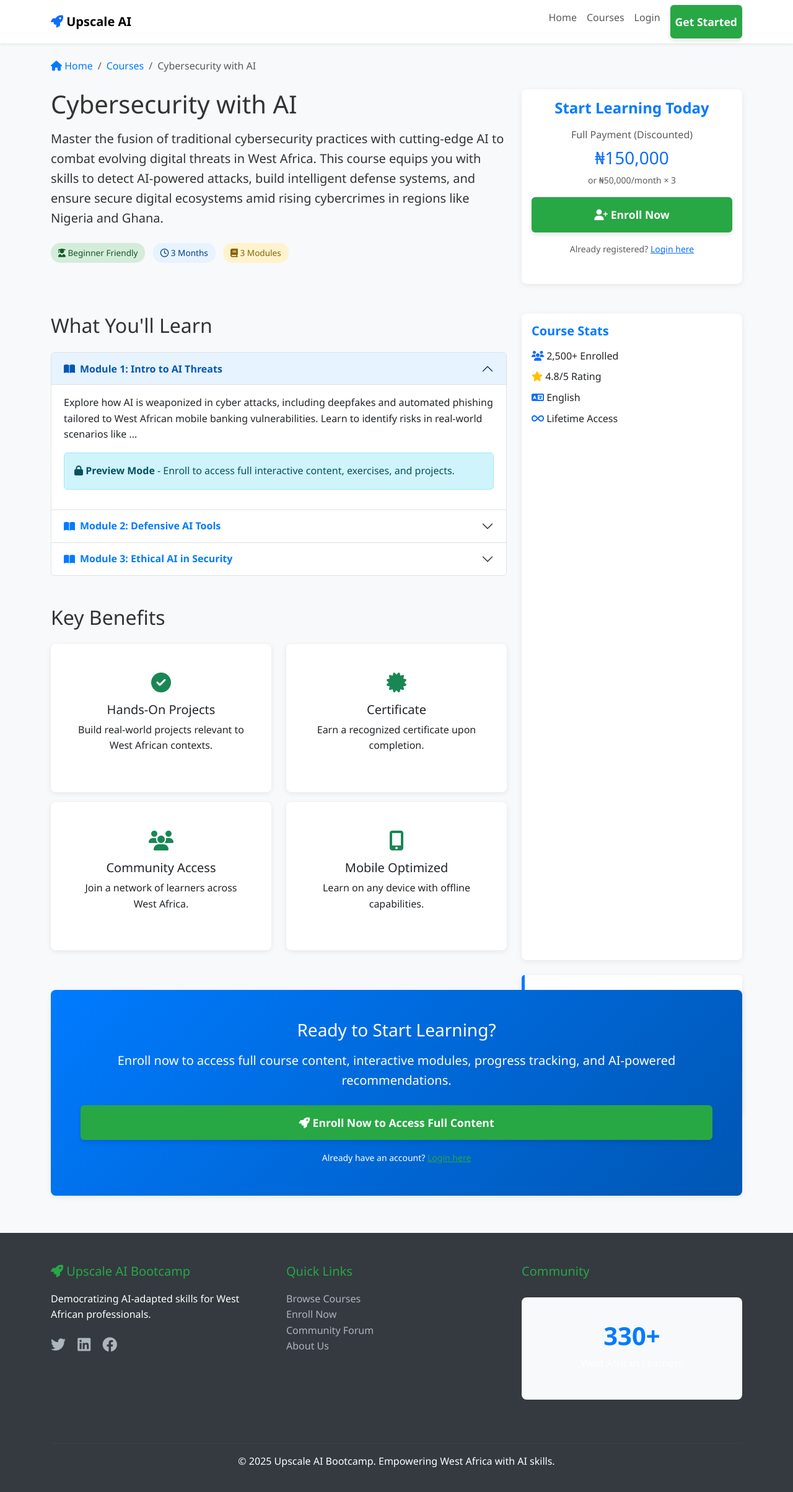
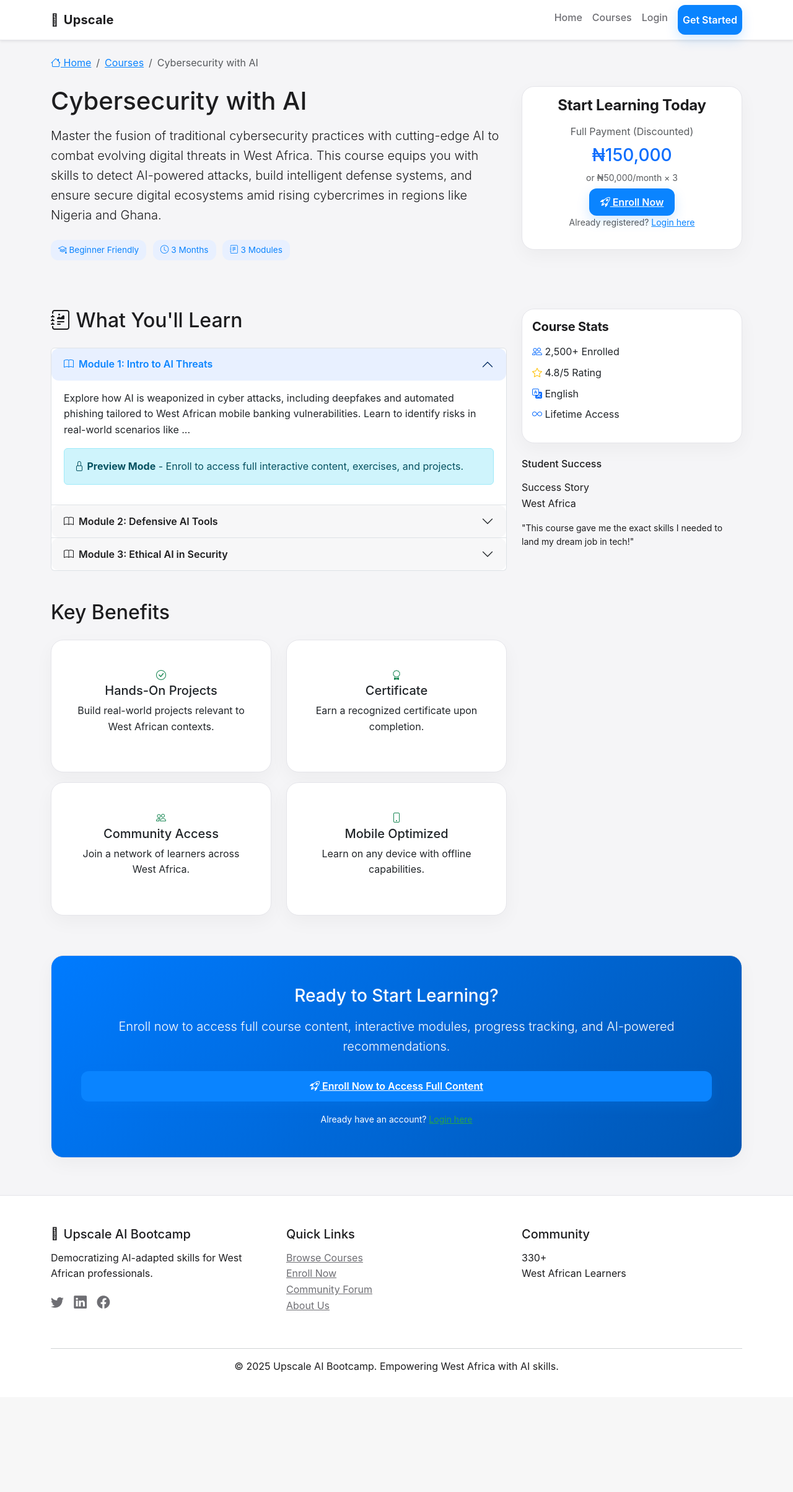
Before and after one commit to ndmx/upscale, a Flask app: page /course/1 in a window 1280 px wide. Shown: the whole page at 62% size. After the commit the page ends 2214 px from the top, so only its background shows below. Run offline with Flask 3, Linux system fonts and the light colour scheme; tables that the repository leaves empty hold one stand-in row (values such as "Sample post").

Commit message:
Restyle UI with Apple-inspired design
- Adopt SF-style icon set via Bootstrap Icons and Apple-like typography
- Update global palette to light, clean Apple aesthetic
- Redesign navbar, buttons, cards, stats, tags, and hero
- Refresh homepage CTA for questionnaire with new styling
- Restyle questionnaire + results pages with new icons and spacing
- Update dashboard, courses, course detail pages to match design system
- Simplify footer and social icons to match Apple look

```diff
--- a/static/css/custom.css
+++ b/static/css/custom.css
@@ -1,156 +1,142 @@
-/* Upscale AI Bootcamp - Custom Styles */
-/* Core Design Rules Implementation */
-
-/* Base Styles - Simplicity Rule */
-body {
-    font-family: 'Segoe UI', Tahoma, Geneva, Verdana, sans-serif;
-    background: #f8f9fa;
-    color: #333;
-    line-height: 1.6;
+/* Apple-inspired UI — light mode only */
+:root {
+    --bg: #f5f5f7;
+    --card: #ffffff;
+    --text: #1d1d1f;
+    --muted: #6e6e73;
+    --border: #e5e5ea;
+    --accent: #0a84ff;
+    --accent-soft: #e8f0ff;
+    --shadow: 0 12px 30px rgba(0, 0, 0, 0.08);
+    --radius: 16px;
+    --radius-lg: 20px;
 }
 
-/* Bold Engagement Rule - Hero Section */
+body {
+    font-family: "SF Pro Display", "SF Pro Text", -apple-system, BlinkMacSystemFont, "Inter", "Segoe UI", sans-serif;
+    background: var(--bg);
+    color: var(--text);
+    line-height: 1.6;
+    -webkit-font-smoothing: antialiased;
+}
+
+a {
+    color: var(--accent);
+}
+
+/* Navbar */
+.apple-nav {
+    border-bottom: 1px solid var(--border);
+    box-shadow: 0 8px 20px rgba(0,0,0,0.06);
+    backdrop-filter: blur(12px);
+}
+
+.logo-mark {
+    font-size: 1.2rem;
+    color: var(--text);
+}
+
+.navbar-brand {
+    color: var(--text) !important;
+    letter-spacing: 0.2px;
+}
+
+.nav-link {
+    color: var(--muted) !important;
+    font-weight: 500;
+    transition: color 0.2s ease;
+}
+
+.nav-link:hover, .nav-link:focus {
+    color: var(--text) !important;
+}
+
+/* Buttons */
+.btn,
+.cta-btn {
+    border-radius: 12px;
+    padding: 12px 18px;
+    font-weight: 600;
+    border: none;
+    box-shadow: 0 8px 20px rgba(10, 132, 255, 0.18);
+    transition: transform 0.15s ease, box-shadow 0.2s ease, background 0.2s ease;
+}
+
+.btn:hover,
+.cta-btn:hover {
+    transform: translateY(-1px);
+    box-shadow: 0 12px 26px rgba(10, 132, 255, 0.28);
+}
+
+.apple-primary {
+    background: var(--accent);
+    color: #fff !important;
+}
+
+.btn-outline-primary {
+    border: 1px solid var(--border);
+    color: var(--text);
+    background: #fff;
+    box-shadow: none;
+}
+
+.btn-outline-primary:hover {
+    border-color: var(--accent);
+    color: var(--accent);
+    box-shadow: 0 8px 20px rgba(10, 132, 255, 0.12);
+}
+
+/* Hero */
 .hero {
-    background: linear-gradient(135deg, #007bff 0%, #0056b3 100%);
-    color: white;
+    background: radial-gradient(circle at top left, rgba(10, 132, 255, 0.15), transparent 45%), #f7f8fa;
+    color: var(--text);
     padding: 80px 0 60px;
     text-align: center;
     margin-bottom: 40px;
+    border-bottom: 1px solid var(--border);
 }
 
 .hero h1 {
-    font-size: 2.8rem;
-    font-weight: bold;
-    margin-bottom: 20px;
-    text-shadow: 2px 2px 4px rgba(0,0,0,0.2);
+    font-size: 2.6rem;
+    font-weight: 700;
+    letter-spacing: -0.02em;
+    margin-bottom: 16px;
 }
 
 .hero p {
-    font-size: 1.3rem;
+    font-size: 1.2rem;
+    color: var(--muted);
     margin-bottom: 30px;
-    opacity: 0.95;
 }
 
-/* CTA Buttons - Bold Engagement */
-.cta-btn {
-    background: #28a745;
-    color: white;
-    padding: 14px 32px;
-    border-radius: 6px;
-    font-weight: bold;
-    font-size: 1.1rem;
-    border: none;
-    text-decoration: none;
-    display: inline-block;
-    transition: all 0.3s ease;
-    box-shadow: 0 4px 6px rgba(0,0,0,0.1);
-}
-
-.cta-btn:hover {
-    background: #218838;
-    transform: translateY(-2px);
-    box-shadow: 0 6px 12px rgba(0,0,0,0.15);
-    color: white;
-    text-decoration: none;
-}
-
-.cta-btn-secondary {
-    background: #17a2b8;
-}
-
-.cta-btn-secondary:hover {
-    background: #138496;
-}
-
-/* Interactivity Rule - Card Hover Effects */
+/* Cards */
 .card {
-    border: none;
-    border-radius: 8px;
-    box-shadow: 0 2px 8px rgba(0,0,0,0.08);
-    transition: all 0.3s ease;
-    height: 100%;
+    border: 1px solid var(--border);
+    border-radius: var(--radius-lg);
+    box-shadow: 0 10px 30px rgba(0,0,0,0.04);
+    transition: transform 0.2s ease, box-shadow 0.2s ease;
+    background: var(--card);
 }
 
 .card:hover {
-    transform: translateY(-5px);
-    box-shadow: 0 8px 20px rgba(0,0,0,0.15);
+    transform: translateY(-2px);
+    box-shadow: var(--shadow);
 }
 
 .card-title {
-    color: #007bff;
-    font-weight: 600;
+    color: var(--text);
+    font-weight: 700;
+    letter-spacing: -0.01em;
 }
 
-/* Social Proof Rule - Testimonials */
-.testimonials-section {
-    background: white;
-    padding: 60px 0;
-    margin: 40px 0;
-}
-
-.testimonial {
-    background: white;
-    border-left: 5px solid #007bff;
-    padding: 25px;
-    margin: 20px 0;
-    border-radius: 5px;
-    box-shadow: 0 2px 8px rgba(0,0,0,0.08);
-}
-
-.testimonial-img {
-    width: 60px;
-    height: 60px;
-    border-radius: 50%;
-    object-fit: cover;
-    margin-right: 15px;
-    border: 3px solid #007bff;
-}
-
-.testimonial-quote {
-    font-style: italic;
-    font-size: 1.1rem;
-    margin-bottom: 10px;
-    color: #555;
-}
-
-.testimonial-author {
-    font-weight: bold;
-    color: #007bff;
-}
-
-.testimonial-location {
-    color: #666;
-    font-size: 0.9rem;
-}
-
-/* Benefits Section */
-.benefits-section {
-    padding: 60px 0;
-}
-
-.benefit-card {
-    text-align: center;
-    padding: 30px 20px;
-}
-
-.benefit-icon {
-    font-size: 3rem;
-    color: #007bff;
-    margin-bottom: 20px;
-}
-
-.benefit-card h3 {
-    color: #333;
-    font-weight: 600;
-    margin-bottom: 15px;
-}
-
-/* Stats Section */
+/* Stats */
 .stats-section {
-    background: #007bff;
-    color: white;
-    padding: 50px 0;
-    margin: 40px 0;
+    background: #ffffff;
+    border: 1px solid var(--border);
+    border-radius: var(--radius-lg);
+    padding: 40px 0;
+    margin: 40px auto;
+    box-shadow: 0 12px 30px rgba(0,0,0,0.05);
 }
 
 .stat-item {
@@ -158,242 +144,154 @@
 }
 
 .stat-number {
-    font-size: 3rem;
-    font-weight: bold;
-    display: block;
+    font-size: 2.4rem;
+    font-weight: 700;
+    color: var(--text);
 }
 
 .stat-label {
-    font-size: 1.1rem;
-    opacity: 0.9;
+    color: var(--muted);
 }
 
-/* Course Cards */
-.course-card {
-    margin-bottom: 30px;
+/* Benefit cards */
+.benefit-card {
+    text-align: center;
+    padding: 28px 18px;
+    border-radius: var(--radius-lg);
 }
 
+.benefit-icon {
+    font-size: 2.4rem;
+    color: var(--accent);
+    margin-bottom: 14px;
+}
+
+/* Tags */
 .course-tag {
     display: inline-block;
-    padding: 5px 12px;
-    border-radius: 15px;
+    padding: 6px 12px;
+    border-radius: 12px;
     font-size: 0.85rem;
-    margin-right: 8px;
-    margin-bottom: 10px;
+    background: var(--accent-soft);
+    color: var(--accent);
+    margin-right: 6px;
+    margin-bottom: 6px;
 }
 
-.tag-beginner {
-    background: #d4edda;
-    color: #155724;
+.tag-beginner, .tag-intermediate, .tag-duration {
+    background: var(--accent-soft);
+    color: var(--accent);
 }
 
-.tag-intermediate {
-    background: #fff3cd;
-    color: #856404;
-}
-
-.tag-duration {
-    background: #e7f3ff;
-    color: #004085;
-}
-
-/* Search Bar */
-.search-bar {
-    margin-bottom: 40px;
-}
-
+/* Search */
 .search-bar input {
-    border-radius: 25px;
-    padding: 12px 24px;
-    border: 2px solid #e0e0e0;
-    font-size: 1rem;
+    border-radius: 14px;
+    border: 1px solid var(--border);
+    padding: 12px 16px;
+    background: #fff;
+    box-shadow: inset 0 1px 2px rgba(0,0,0,0.04);
 }
 
 .search-bar input:focus {
-    border-color: #007bff;
-    box-shadow: 0 0 0 0.2rem rgba(0,123,255,.25);
+    border-color: var(--accent);
+    box-shadow: 0 0 0 4px rgba(10,132,255,0.15);
 }
 
-/* Sticky CTA */
-.sticky-cta {
-    position: fixed;
-    bottom: 20px;
-    right: 20px;
-    z-index: 1000;
-    box-shadow: 0 4px 12px rgba(0,0,0,0.2);
-}
-
-/* Accordion Customization */
+/* Accordion */
 .accordion-button {
+    border-radius: 12px !important;
+    background: #f7f7f8;
     font-weight: 600;
-    color: #007bff;
+    color: var(--text);
 }
 
 .accordion-button:not(.collapsed) {
-    background-color: #e7f3ff;
-    color: #0056b3;
+    color: var(--accent);
+    background: var(--accent-soft);
+    box-shadow: none;
 }
 
-/* Progress Bars */
+/* Progress */
 .progress {
-    height: 25px;
-    border-radius: 15px;
+    height: 14px;
+    border-radius: 999px;
+    background: #ececed;
 }
 
 .progress-bar {
-    background: linear-gradient(90deg, #28a745 0%, #20c997 100%);
-    font-weight: bold;
-}
-
-/* Badge Styles */
-.badge-achievement {
-    background: #ffc107;
-    color: #000;
-    padding: 8px 15px;
-    border-radius: 20px;
-    font-size: 0.9rem;
-    margin-right: 10px;
-}
-
-/* Community Section */
-.community-stats {
-    background: #f8f9fa;
-    padding: 30px;
-    border-radius: 8px;
-    text-align: center;
-    margin: 30px 0;
-}
-
-.community-number {
-    font-size: 2.5rem;
-    font-weight: bold;
-    color: #007bff;
-}
-
-/* Partners Section */
-.partners-section {
-    padding: 40px 0;
-    background: white;
-}
-
-.partner-logo {
-    max-width: 120px;
-    height: auto;
-    filter: grayscale(100%);
-    opacity: 0.6;
-    transition: all 0.3s ease;
-}
-
-.partner-logo:hover {
-    filter: grayscale(0%);
-    opacity: 1;
+    background: linear-gradient(90deg, var(--accent) 0%, #4ea2ff 100%);
+    border-radius: 999px;
 }
 
 /* Footer */
 footer {
-    background: #343a40;
-    color: white;
+    background: #ffffff;
+    border-top: 1px solid var(--border);
+    color: var(--text);
     padding: 50px 0 20px;
     margin-top: 60px;
 }
 
 footer h5 {
-    color: #28a745;
-    margin-bottom: 20px;
+    color: var(--text);
+    margin-bottom: 14px;
 }
 
 footer a {
-    color: #adb5bd;
-    text-decoration: none;
-    transition: color 0.3s ease;
+    color: var(--muted);
 }
 
 footer a:hover {
-    color: #28a745;
+    color: var(--text);
 }
 
 .social-icons a {
-    font-size: 1.5rem;
-    margin-right: 15px;
+    font-size: 1.3rem;
+    margin-right: 12px;
+    color: var(--muted);
 }
 
-/* Mobile Responsiveness - Accessibility Rule */
-@media (max-width: 768px) {
-    .hero h1 {
-        font-size: 2rem;
-    }
-
-    .hero p {
-        font-size: 1.1rem;
-    }
-
-    .cta-btn {
-        padding: 12px 24px;
-        font-size: 1rem;
-        display: block;
-        margin: 10px 0;
-    }
-
-    .stat-number {
-        font-size: 2rem;
-    }
-
-    .sticky-cta {
-        bottom: 10px;
-        right: 10px;
-        left: 10px;
-        text-align: center;
-    }
-
-    .testimonial-img {
-        width: 50px;
-        height: 50px;
-    }
+.social-icons a:hover {
+    color: var(--text);
 }
 
-/* Breadcrumb Styling */
-.breadcrumb {
-    background: transparent;
-    padding: 0;
-    margin-bottom: 20px;
+/* Questionnaire */
+.question-card {
+    border-radius: var(--radius-lg);
 }
 
-.breadcrumb-item a {
-    color: #007bff;
-    text-decoration: none;
-}
-
-/* Loading States */
-.loading-skeleton {
-    animation: pulse 1.5s ease-in-out infinite;
-}
-
-@keyframes pulse {
-    0%, 100% { opacity: 1; }
-    50% { opacity: 0.5; }
-}
-
-/* Accessibility - High Contrast for Readability */
-.high-contrast {
-    color: #000;
+.option-item {
+    border: 1px solid var(--border);
     background: #fff;
 }
 
-/* Touch-Friendly Buttons */
-button, .btn, a.btn {
-    min-height: 44px;
-    min-width: 44px;
+.option-item:hover {
+    border-color: var(--accent);
+    background: #f9fbff;
 }
 
-/* Dark Mode Support (Optional) */
-@media (prefers-color-scheme: dark) {
-    body {
-        background: #1a1a1a;
-        color: #e0e0e0;
-    }
+.option-item input:checked + label {
+    color: var(--accent);
+}
 
-    .card {
-        background: #2d2d2d;
-        color: #e0e0e0;
-    }
+/* Results */
+.badge {
+    border-radius: 10px;
 }
+
+/* CTA Cards */
+.sticky-cta {
+    position: fixed;
+    bottom: 16px;
+    right: 16px;
+    z-index: 1200;
+    box-shadow: var(--shadow);
+}
+
+/* Responsive */
+@media (max-width: 768px) {
+    .hero h1 { font-size: 2.1rem; }
+    .hero p { font-size: 1.05rem; }
+    .stat-number { font-size: 2rem; }
+    .cta-btn { width: 100%; margin-bottom: 10px; }
+}
--- a/templates/base.html
+++ b/templates/base.html
@@ -6,14 +6,15 @@
     <meta name="description" content="{% block meta_description %}Democratize AI skills for West Africa with Upscale AI Bootcamp{% endblock %}">
     <title>{% block title %}Upscale AI Bootcamp{% endblock %}</title>
     <link href="https://cdn.jsdelivr.net/npm/bootstrap@5.3.0/dist/css/bootstrap.min.css" rel="stylesheet">
+    <link rel="stylesheet" href="https://cdn.jsdelivr.net/npm/bootstrap-icons@1.10.5/font/bootstrap-icons.css">
     <link rel="stylesheet" href="{{ url_for('static', filename='css/custom.css') }}">
-    <link rel="stylesheet" href="https://cdnjs.cloudflare.com/ajax/libs/font-awesome/6.4.0/css/all.min.css">
 </head>
 <body>
-    <nav class="navbar navbar-expand-lg navbar-light bg-white shadow-sm sticky-top">
+    <nav class="navbar navbar-expand-lg navbar-light bg-white shadow-sm sticky-top apple-nav">
         <div class="container">
-            <a class="navbar-brand fw-bold" href="{{ url_for('home') }}">
-                <i class="fas fa-rocket text-primary"></i> Upscale AI
+            <a class="navbar-brand fw-bold d-flex align-items-center gap-2" href="{{ url_for('home') }}">
+                <span class="logo-mark"></span>
+                <span>Upscale</span>
             </a>
             <button class="navbar-toggler" type="button" data-bs-toggle="collapse" data-bs-target="#navbarNav">
                 <span class="navbar-toggler-icon"></span>
@@ -28,7 +29,7 @@
                     {% else %}
                         <li class="nav-item"><a class="nav-link" href="{{ url_for('login') }}">Login</a></li>
                         <li class="nav-item">
-                            <a class="nav-link btn cta-btn ms-2" href="{{ url_for('register') }}">Get Started</a>
+                            <a class="nav-link btn cta-btn apple-primary ms-2" href="{{ url_for('register') }}">Get Started</a>
                         </li>
                     {% endif %}
                 </ul>
@@ -55,12 +56,12 @@
         <div class="container">
             <div class="row">
                 <div class="col-md-4 mb-4">
-                    <h5><i class="fas fa-rocket"></i> Upscale AI Bootcamp</h5>
+                    <h5 class="d-flex align-items-center gap-2"><span class="logo-mark"></span> Upscale AI Bootcamp</h5>
                     <p>Democratizing AI-adapted skills for West African professionals.</p>
                     <div class="social-icons">
-                        <a href="#"><i class="fab fa-twitter"></i></a>
-                        <a href="#"><i class="fab fa-linkedin"></i></a>
-                        <a href="#"><i class="fab fa-facebook"></i></a>
+                        <a href="#"><i class="bi bi-twitter"></i></a>
+                        <a href="#"><i class="bi bi-linkedin"></i></a>
+                        <a href="#"><i class="bi bi-facebook"></i></a>
                     </div>
                 </div>
                 <div class="col-md-4 mb-4">
--- a/templates/course_detail.html
+++ b/templates/course_detail.html
@@ -7,7 +7,7 @@
         <!-- Breadcrumb -->
         <nav aria-label="breadcrumb">
             <ol class="breadcrumb">
-                <li class="breadcrumb-item"><a href="{{ url_for('home') }}"><i class="fas fa-home"></i> Home</a></li>
+                <li class="breadcrumb-item"><a href="{{ url_for('home') }}"><i class="bi bi-house"></i> Home</a></li>
                 <li class="breadcrumb-item"><a href="{{ url_for('courses') }}">Courses</a></li>
                 <li class="breadcrumb-item active" aria-current="page">{{ course.title }}</li>
             </ol>
@@ -21,13 +21,13 @@
 
                 <div class="mt-4 mb-4">
                     <span class="course-tag tag-beginner">
-                        <i class="fas fa-user-graduate"></i> Beginner Friendly
+                        <i class="bi bi-mortarboard"></i> Beginner Friendly
                     </span>
                     <span class="course-tag tag-duration">
-                        <i class="far fa-clock"></i> 3 Months
+                        <i class="bi bi-clock"></i> 3 Months
                     </span>
                     <span class="course-tag tag-intermediate">
-                        <i class="fas fa-book"></i> {{ course.modules|length }} Modules
+                        <i class="bi bi-journal-text"></i> {{ course.modules|length }} Modules
                     </span>
                 </div>
             </div>
@@ -41,8 +41,8 @@
                             <h3 class="text-primary">₦150,000</h3>
                             <p class="text-muted small">or ₦50,000/month × 3</p>
                         </div>
-                        <a href="{{ url_for('register') }}" class="cta-btn w-100 mb-2">
-                            <i class="fas fa-user-plus"></i> Enroll Now
+                        <a href="{{ url_for('register') }}" class="cta-btn apple-primary w-100 mb-2">
+                            <i class="bi bi-rocket-takeoff"></i> Enroll Now
                         </a>
                         <p class="small text-muted mt-2">
                             Already registered? <a href="{{ url_for('login') }}">Login here</a>
@@ -55,7 +55,7 @@
         <!-- What You'll Learn -->
         <div class="row mt-5">
             <div class="col-md-8">
-                <h2 class="mb-4">What You'll Learn</h2>
+                <h2 class="mb-4"><i class="bi bi-journal-richtext"></i> What You'll Learn</h2>
 
                 {% if course.modules %}
                     <div class="accordion" id="modulesAccordion">
@@ -66,7 +66,7 @@
                                             data-bs-toggle="collapse" data-bs-target="#collapse{{ module.id }}"
                                             aria-expanded="{% if loop.first %}true{% else %}false{% endif %}"
                                             aria-controls="collapse{{ module.id }}">
-                                        <i class="fas fa-book-open me-2"></i> Module {{ loop.index }}: {{ module.title }}
+                                        <i class="bi bi-book me-2"></i> Module {{ loop.index }}: {{ module.title }}
                                     </button>
                                 </h2>
                                 <div id="collapse{{ module.id }}"
@@ -76,7 +76,7 @@
                                     <div class="accordion-body">
                                         <p>{{ module.content[:200] }}...</p>
                                         <div class="alert alert-info">
-                                            <i class="fas fa-lock"></i> <strong>Preview Mode</strong> -
+                                            <i class="bi bi-lock"></i> <strong>Preview Mode</strong> -
                                             Enroll to access full interactive content, exercises, and projects.
                                         </div>
                                     </div>
@@ -86,7 +86,7 @@
                     </div>
                 {% else %}
                     <div class="alert alert-info">
-                        <i class="fas fa-info-circle"></i> Modules for this course are being updated. Check back soon!
+                        <i class="bi bi-info-circle"></i> Modules for this course are being updated. Check back soon!
                     </div>
                 {% endif %}
 
@@ -97,7 +97,7 @@
                         <div class="col-md-6 mb-3">
                             <div class="card benefit-card">
                                 <div class="card-body">
-                                    <i class="fas fa-check-circle text-success fa-2x mb-3"></i>
+                                    <i class="bi bi-check-circle text-success fa-2x mb-3"></i>
                                     <h5>Hands-On Projects</h5>
                                     <p>Build real-world projects relevant to West African contexts.</p>
                                 </div>
@@ -106,7 +106,7 @@
                         <div class="col-md-6 mb-3">
                             <div class="card benefit-card">
                                 <div class="card-body">
-                                    <i class="fas fa-certificate text-success fa-2x mb-3"></i>
+                                    <i class="bi bi-award text-success fa-2x mb-3"></i>
                                     <h5>Certificate</h5>
                                     <p>Earn a recognized certificate upon completion.</p>
                                 </div>
@@ -115,7 +115,7 @@
                         <div class="col-md-6 mb-3">
                             <div class="card benefit-card">
                                 <div class="card-body">
-                                    <i class="fas fa-users text-success fa-2x mb-3"></i>
+                                    <i class="bi bi-people text-success fa-2x mb-3"></i>
                                     <h5>Community Access</h5>
                                     <p>Join a network of learners across West Africa.</p>
                                 </div>
@@ -124,7 +124,7 @@
                         <div class="col-md-6 mb-3">
                             <div class="card benefit-card">
                                 <div class="card-body">
-                                    <i class="fas fa-mobile-alt text-success fa-2x mb-3"></i>
+                                    <i class="bi bi-phone text-success fa-2x mb-3"></i>
                                     <h5>Mobile Optimized</h5>
                                     <p>Learn on any device with offline capabilities.</p>
                                 </div>
@@ -141,10 +141,10 @@
                     <div class="card-body">
                         <h5 class="card-title mb-3">Course Stats</h5>
                         <ul class="list-unstyled">
-                            <li class="mb-2"><i class="fas fa-users text-primary"></i> 2,500+ Enrolled</li>
-                            <li class="mb-2"><i class="fas fa-star text-warning"></i> 4.8/5 Rating</li>
-                            <li class="mb-2"><i class="fas fa-language text-primary"></i> English</li>
-                            <li class="mb-2"><i class="fas fa-infinity text-primary"></i> Lifetime Access</li>
+                            <li class="mb-2"><i class="bi bi-people text-primary"></i> 2,500+ Enrolled</li>
+                            <li class="mb-2"><i class="bi bi-star text-warning"></i> 4.8/5 Rating</li>
+                            <li class="mb-2"><i class="bi bi-translate text-primary"></i> English</li>
+                            <li class="mb-2"><i class="bi bi-infinity text-primary"></i> Lifetime Access</li>
                         </ul>
                     </div>
                 </div>
@@ -168,8 +168,8 @@
         <div class="card mt-5 p-5 text-center" style="background: linear-gradient(135deg, #007bff 0%, #0056b3 100%); color: white;">
             <h3 class="mb-3">Ready to Start Learning?</h3>
             <p class="lead mb-4">Enroll now to access full course content, interactive modules, progress tracking, and AI-powered recommendations.</p>
-            <a href="{{ url_for('register') }}" class="cta-btn btn-lg">
-                <i class="fas fa-rocket"></i> Enroll Now to Access Full Content
+            <a href="{{ url_for('register') }}" class="cta-btn apple-primary btn-lg">
+                <i class="bi bi-rocket-takeoff"></i> Enroll Now to Access Full Content
             </a>
             <p class="mt-3 mb-0">
                 <small>Already have an account? <a href="{{ url_for('login') }}" style="color: #28a745;">Login here</a></small>
```
Also changed, not shown: templates/courses.html (+4 -4 lines), templates/dashboard.html (+16 -16 lines), templates/index.html (+6 -6 lines), templates/questionnaire.html (+6 -6 lines), templates/questionnaire_results.html (+14 -14 lines).
